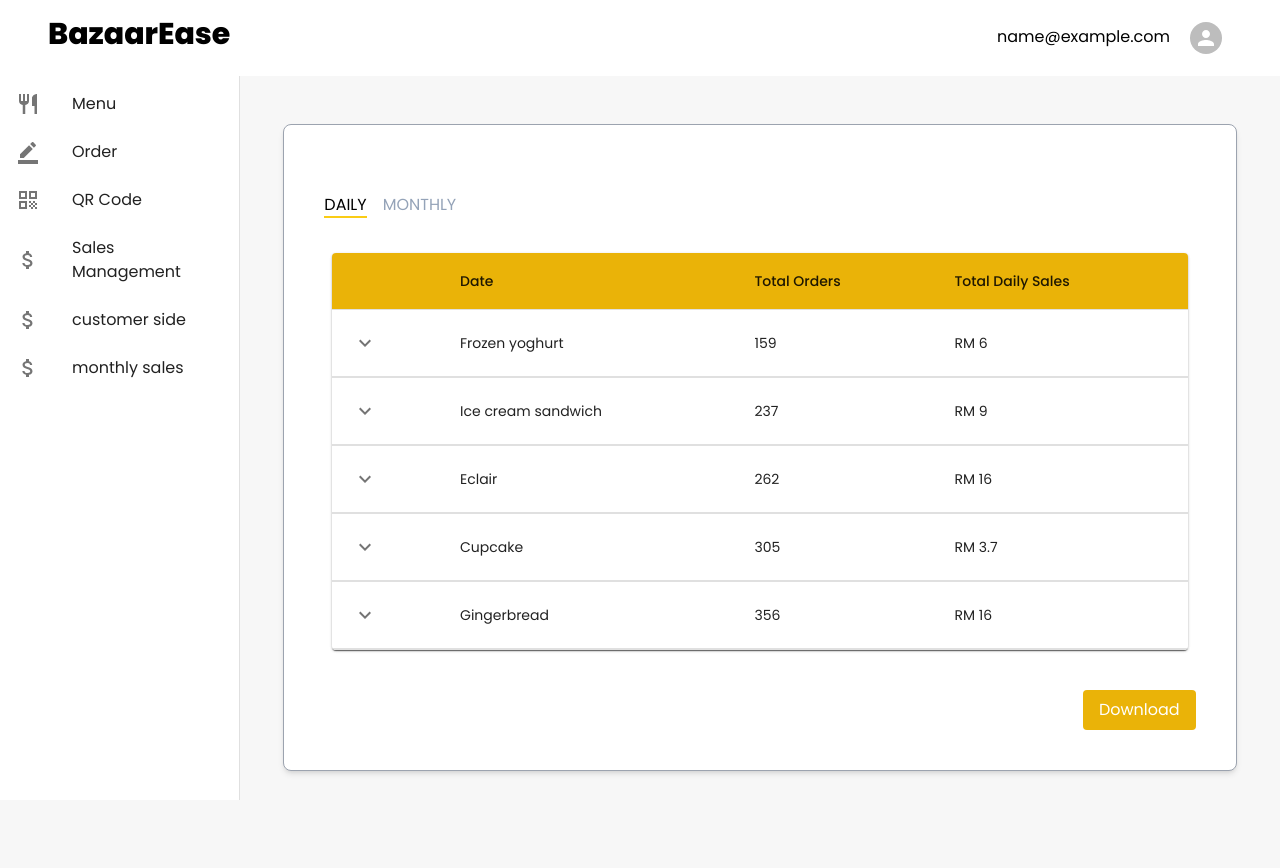
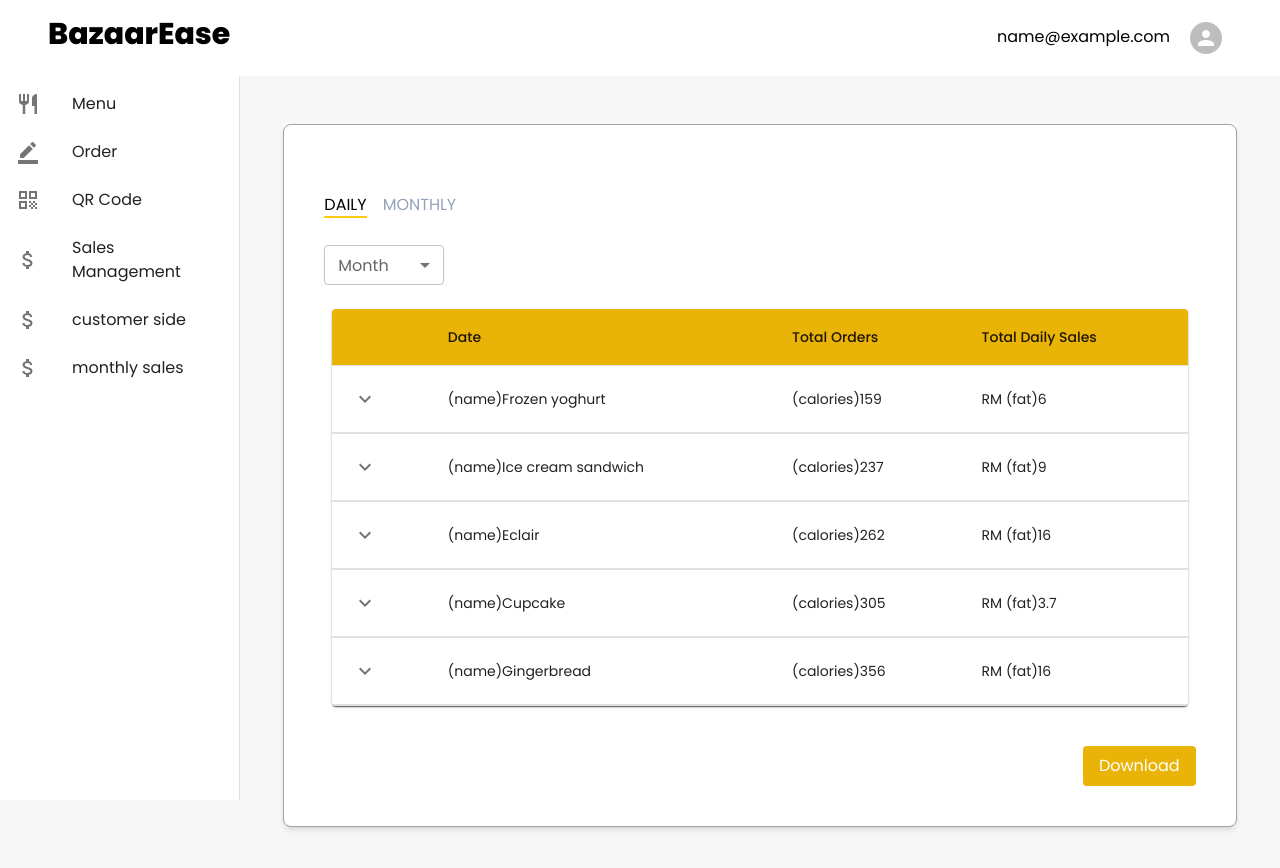
Before and after one commit to sofeae/bazaarease-frontend, a React (Vite) app: page /seller/SalesManagement in a window 1280 px wide. Shown: the top 868 px of the page. Before the commit the page ends 835 px from the top, so only its background shows below. Built offline with nearby package versions, Linux system fonts and the light colour scheme; sample sign-in values are in the browser's storage.

Commit message:
month dropdown

```diff
--- /dev/null
+++ b/src/components/MonthDropdown.jsx
@@ -0,0 +1,40 @@
+import * as React from 'react';
+import InputLabel from '@mui/material/InputLabel';
+import MenuItem from '@mui/material/MenuItem';
+import FormControl from '@mui/material/FormControl';
+import Select from '@mui/material/Select';
+
+export default function SelectSmall() {
+  const [month, setMonth] = React.useState('');
+
+  const handleChange = (event) => {
+    setMonth(event.target.value);
+  };
+
+  const months = [
+    'January', 'February', 'March', 'April', 'May', 'June',
+    'July', 'August', 'September', 'October', 'November', 'December'
+  ];
+
+  return (
+    <FormControl sx={{ m: 1, minWidth: 120 }} size="small">
+      <InputLabel id="demo-select-small-label">Month</InputLabel>
+      <Select
+        labelId="demo-select-small-label"
+        id="demo-select-small"
+        value={month}
+        label="Month"
+        onChange={handleChange}
+      >
+        <MenuItem value="">
+          <em>None</em>
+        </MenuItem>
+        {months.map((month, index) => (
+          <MenuItem key={index} value={index + 1}>
+            {month}
+          </MenuItem>
+        ))}
+      </Select>
+    </FormControl>
+  );
+}
--- a/src/layouts/HomeLayout.jsx
+++ b/src/layouts/HomeLayout.jsx
@@ -1,5 +1,5 @@
 import { Outlet, useLocation, useNavigate } from "react-router-dom";
-import Sidebar from "../components/Sidebar";
+import Sidebar from "../components/Sidebar.jsx";
 import { useEffect } from "react";
 
 export default function HomeLayout() {
--- a/src/pages/seller/DailySales.jsx
+++ b/src/pages/seller/DailySales.jsx
@@ -55,10 +55,10 @@ function Row(props) {
           </IconButton>
         </TableCell>
         <TableCell component="th" scope="row">
-          {row.name}
+          (name){row.name}
         </TableCell>
-        <TableCell align="left">{row.calories}</TableCell>
-        <TableCell align="left">RM {row.fat}</TableCell>
+        <TableCell align="left">(calories){row.calories}</TableCell>
+        <TableCell align="left">RM (fat){row.fat}</TableCell>
       </TableRow>
       <TableRow>
         <TableCell style={{ paddingBottom: 0, paddingTop: 0 }} colSpan={6}>
@@ -67,9 +67,9 @@ function Row(props) {
               <Table size="small" aria-label="purchases">
                 <TableHead>
                   <TableRow>
-                    <TableCell>Date</TableCell>
-                    <TableCell align="left">Total daily sales</TableCell>
-                    <TableCell align="left">Total Price</TableCell>
+                    <TableCell>Products(date)</TableCell>
+                    <TableCell align="left">Total Product Ordered(amount)</TableCell>
+                    <TableCell align="left">Total Product Sales(price)</TableCell>
                   </TableRow>
                 </TableHead>
                 <TableBody>
--- a/src/pages/seller/SalesManagement.jsx
+++ b/src/pages/seller/SalesManagement.jsx
@@ -1,14 +1,9 @@
 import { SalesTabs } from "./SalesTabs";
 import Button from "../../components/elements/Button";
-// import { useSelector } from "react-redux";
-// import { cartProducts } from "../../stores/cart/cartSlice";
 import useSalesTabSwitch from "./useSalesTabSwitch";
-// import { ReactComponent as ArrowRightSvg } from "../../assets/icons/arrow-right-long-svgrepo-com.svg";
-// import { AddressForm } from "../../components/AddressForm";
-// import { ProductsSummary } from "./ProductsSummary";
-// import { PaymentWrapper } from "./PaymentForm.jsx";
 import CollapsibleDailyTable from "./DailySales.jsx";
 import CollapsibleMonthlyTable from "./MonthlySales.jsx";
+import MonthDropdown from "../../components/MonthDropdown";
 
 const SalesManagement = () => {
   const tabs = ['Daily', 'Monthly'];
@@ -17,13 +12,28 @@ const SalesManagement = () => {
   return (
     <div className="flex items-center justify-center md:w-5/6 lg:w-5/6 min-w-900">
       <div className="bg-white text-black border-gray-400 mt-12 mb-16 border p-2 md:w-11/12 rounded-lg shadow-md sm:p-6 lg:p-8 overflow-auto">
+
+        {/* SalesTabs Component */}
+        <div>
           <SalesTabs list={tabs} onTabSwitch={handleTabSwitch} activeTab={currentTab} />
+        </div>
+
+        {/* MonthDropdown Component */}
+        <div className="sm:text-sm">
+          <MonthDropdown />
+        </div>
+
+        {/* Daily Table */}
         <div className={`tabs ${currentTab !== 'Daily' ? 'hidden' : ''}`}>
           <CollapsibleDailyTable />
         </div>
+
+        {/* Monthly Table */}
         <div className={`tabs ${currentTab !== 'Monthly' ? 'hidden' : ''}`}>
           <CollapsibleMonthlyTable />
         </div>
+
+        {/* Download Button */}
         <div className="flex justify-end p-2 mt-4">
           <button
             className="bg-yellow-500 text-white items-center justify-center py-2 px-4 rounded"
```
Also changed, not shown: 1 other file (tests, documents, lock files or other folders). Lines whose indentation alone changed are shown as unchanged.
